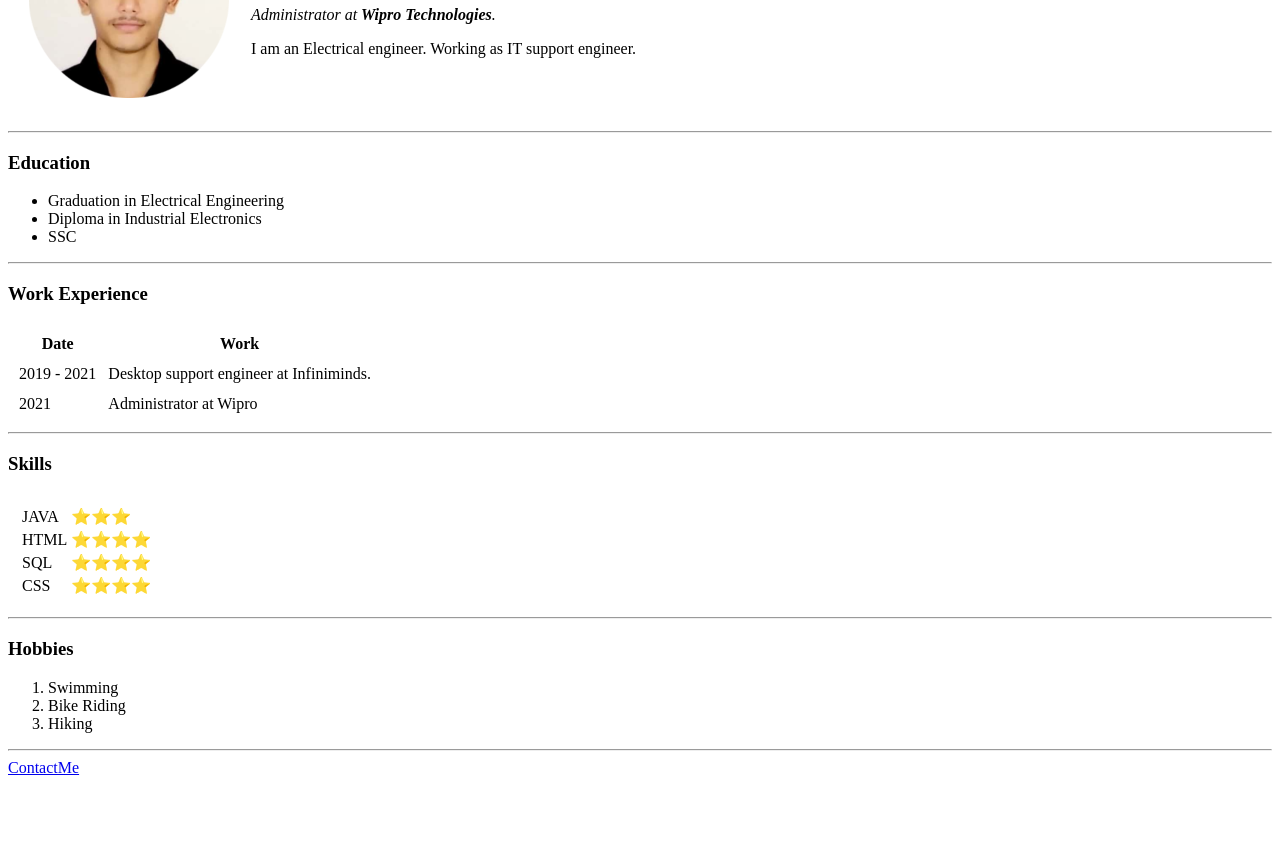
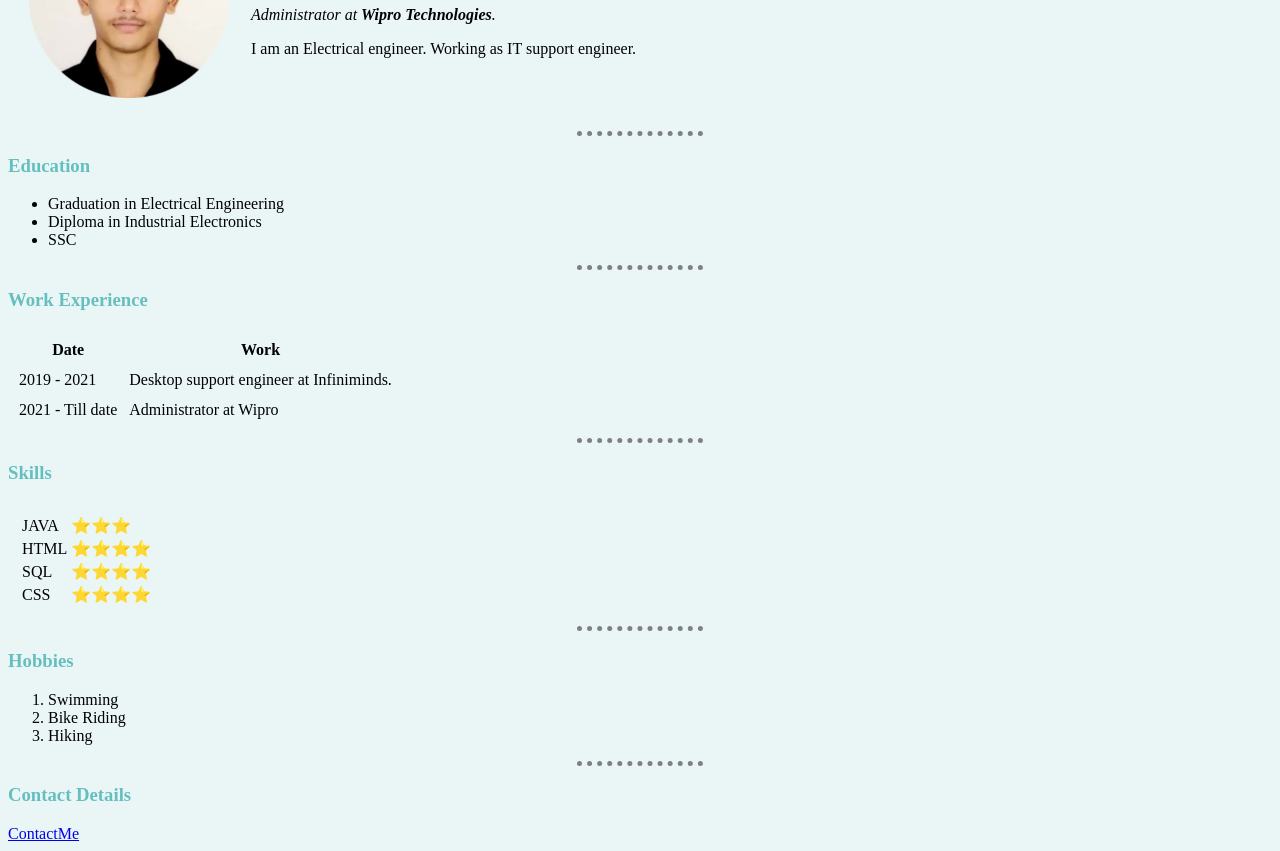
Before and after one commit to Omey09/CV, a plain HTML site: page index.html in a window 1280 px wide. Shown: the part 131-982 px from the top of the page. Before the commit the page ends 916 px from the top, so only its background shows below. Drawn offline with Linux system fonts and the light colour scheme.

Commit message:
CSS added

```diff
--- a/index.html
+++ b/index.html
@@ -5,12 +5,13 @@
     <meta http-equiv="X-UA-Compatible" content="IE=edge">
     <meta name="viewport" content="width=device-width, initial-scale=1.0">
     <title>Omkar's Personal Site</title>
+    <link rel="stylesheet" href="style.css">
 </head>
-<body>
+<body >
     <table cellspacing=20px>
         <tr>
             <td>
-                <img src="pic.png" alt="Picture">
+                <img src="../pic.png" alt="">
             </td>
             <td>
                 <H1>Omkar Revaje.</H1>
@@ -41,7 +42,7 @@
                 <td>Desktop support engineer at Infiniminds.</td>
             </tr>
             <tr>
-                <td>2021</td>
+                <td>2021 - Till date</td>
                 <td>Administrator at Wipro</td>
             </tr>
         </tbody>
@@ -80,6 +81,7 @@
         <li>Hiking</li>
     </ol>
     <hr>
-    <a href="contact.html">ContactMe</a>
+    <h3>Contact Details</h3>
+    <a href="C:\Users\BP_Omkar Revaje\Documents\WBDV\HTML\contact.html">ContactMe</a>
 </body>
 </html>
```
